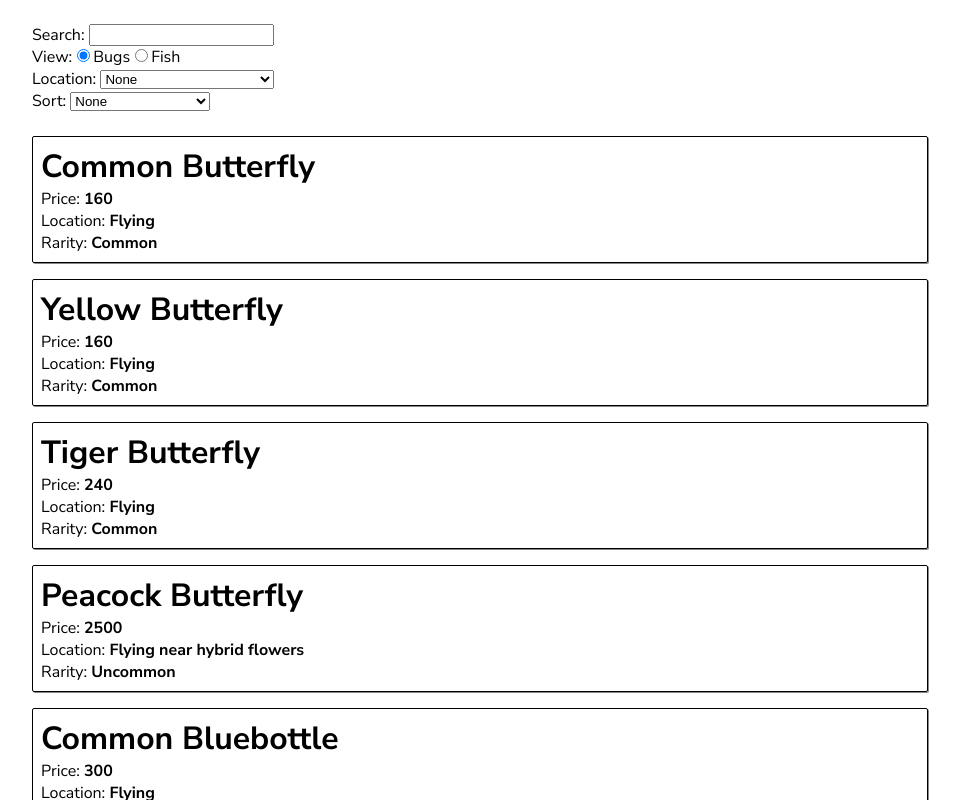
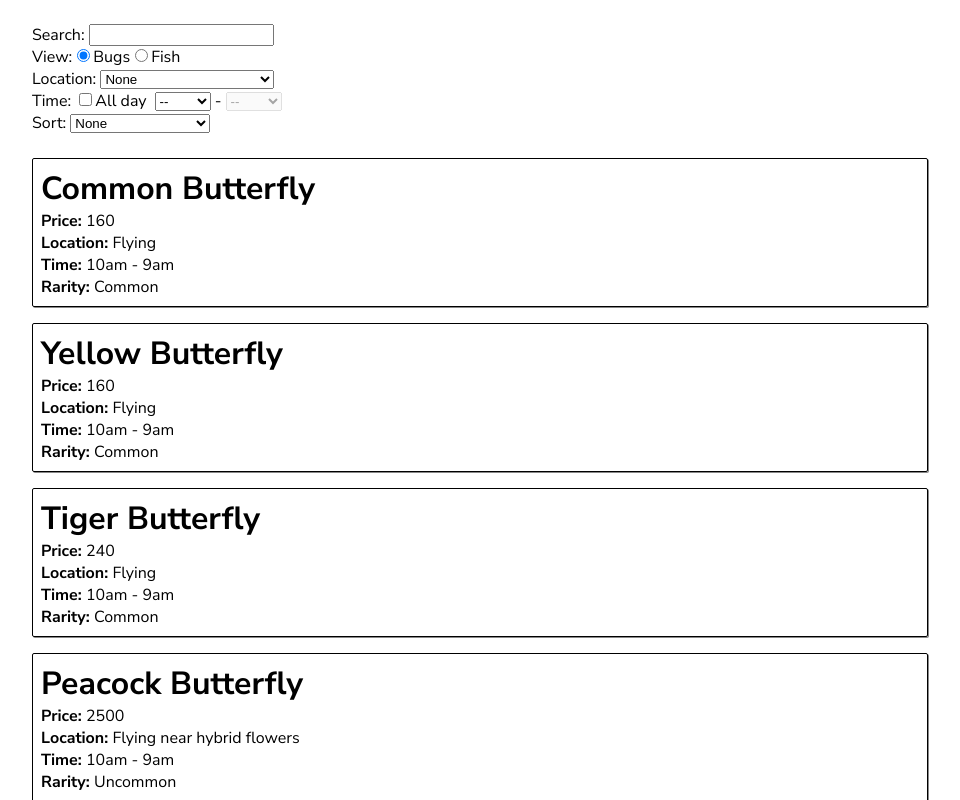
Before and after one commit to t-cho1/acnh-critter-lookup, a React (Create React App) app: page / in a window 1280 px wide. Shown: the top 800 px of the page, without its empty margins (160-1120 px from the left). Built offline with nearby package versions, Linux system fonts and the light colour scheme.

Commit message:
Time of day

```diff
--- a/src/App.tsx
+++ b/src/App.tsx
@@ -1,11 +1,15 @@
 import React from 'react'
 import styled from 'styled-components'
 
-import { ListView, SortField, ICreature, BugLocation, FishLocation, Location } from './types'
+import { ListView, SortField, ICreature, BugLocation, Location, Time as TimeType } from './types'
 import { originalCreatureMap, getCreatureUpdates } from './helpers'
 
 import SearchField from './SearchInput'
 import Views from './Views'
+import Locations from './Locations'
+import Time from './Time'
+import SortFields from './SortFields'
+import Creatures from './Creatures'
 
 import './App.css'
 
@@ -22,6 +26,11 @@ interface IState {
 
   // location
   location: Location
+
+  // time
+  startTime: TimeType
+  endTime: TimeType
+  allDay: boolean
 
   // sort field
   sortField: SortField
@@ -43,37 +52,23 @@ const Filters = styled.div`
   margin-bottom: 24px;
 `
 
-const CreatureName = styled.h1`
-  margin: 0;
-  text-transform: capitalize;
-`
-
-const CreatureCard = styled.div`
-  border: 1px solid;
-  margin-bottom: 16px;
-  padding: 8px;
-  border-radius: 2px;
-  box-shadow: 1px 1px #888;
-`
-
-const CreatureInfo = styled.span`
-  font-weight: bold;
-`
+const initialState: IState = Object.freeze({
+  bugs: originalCreatureMap[ListView.Bugs],
+  fish: originalCreatureMap[ListView.Fish],
+  searchInput: '',
+  listView: ListView.Bugs,
+  location: BugLocation.None,
+  startTime: null,
+  endTime: null,
+  allDay: false,
+  sortField: SortField.None,
+})
 
 export default class App extends React.Component<{}, IState> {
   constructor(props: any) {
     super(props)
-    this.state = this.initialState
+    this.state = initialState
   }
-
-  initialState = Object.freeze({
-    bugs: originalCreatureMap[ListView.Bugs],
-    fish: originalCreatureMap[ListView.Fish],
-    searchInput: '',
-    listView: ListView.Bugs,
-    location: BugLocation.None,
-    sortField: SortField.None,
-  })
 
   get creatures(): ICreature[] {
     return this.state[this.state.listView]
@@ -82,16 +77,16 @@ export default class App extends React.Component<{}, IState> {
   changeListView = (event: React.ChangeEvent<HTMLInputElement>) => {
     const listView = event.target.value
     this.setState({
-      ...this.initialState,
+      ...initialState,
       listView: listView as ListView,
     })
   }
 
   handleSearchInputChange = (event: React.ChangeEvent<HTMLInputElement>) => {
     const { value: searchInput } = event.target
-    const { listView, location, sortField } = this.state
+    const { allDay, endTime, listView, location, sortField, startTime } = this.state
     this.setState({
-      ...getCreatureUpdates(listView, sortField, searchInput, location),
+      ...getCreatureUpdates(listView, sortField, searchInput, startTime, endTime, allDay, location),
       searchInput,
       ...{},
     })
@@ -100,73 +95,94 @@ export default class App extends React.Component<{}, IState> {
   handleLocationChange = (event: React.ChangeEvent<HTMLSelectElement>) => {
     const { value } = event.target
     const location = value as Location
-    const { listView, searchInput, sortField } = this.state
+    const { allDay, endTime, listView, searchInput, sortField, startTime } = this.state
     this.setState({
-      ...getCreatureUpdates(listView, sortField, searchInput, location),
+      ...getCreatureUpdates(listView, sortField, searchInput, startTime, endTime, allDay, location),
       location,
+      ...{},
+    })
+  }
+
+  handleStartTimeChange = (event: React.ChangeEvent<HTMLSelectElement>) => {
+    const { value } = event.target
+    console.log(value)
+    const startTime = parseInt(value)
+    if (startTime > -1) {
+      this.setState({
+        startTime,
+        endTime: null,
+      })
+    } else {
+      this.setState({
+        startTime: null,
+        endTime: null,
+      })
+    }
+  }
+
+  handleEndTimeChange = (event: React.ChangeEvent<HTMLSelectElement>) => {
+    const { value } = event.target
+    const { allDay, listView, location, searchInput, sortField, startTime } = this.state
+    console.log(value)
+    const endTime = parseInt(value)
+    this.setState({
+      ...getCreatureUpdates(listView, sortField, searchInput, startTime, endTime, allDay, location),
+      endTime,
+      ...{},
+    })
+  }
+
+  handleAllDayCheckboxChange = (event: React.ChangeEvent<HTMLInputElement>) => {
+    const { checked } = event.target
+    const { endTime, listView, location, searchInput, sortField, startTime } = this.state
+    const allDay = checked
+    const updates: any = { allDay }
+    if (allDay) {
+      updates.startTime = null
+      updates.endTime = null
+    }
+    this.setState({
+      ...getCreatureUpdates(listView, sortField, searchInput, startTime, endTime, allDay, location),
+      ...updates,
       ...{},
     })
   }
 
   handleSortFieldChange = (event: React.ChangeEvent<HTMLSelectElement>) => {
     const { value } = event.target
-    const { listView, location, searchInput } = this.state
+    const { allDay, endTime, listView, location, searchInput, startTime } = this.state
     const sortField = value as SortField
     this.setState({
-      ...getCreatureUpdates(listView, sortField, searchInput, location),
+      ...getCreatureUpdates(listView, sortField, searchInput, startTime, endTime, allDay, location),
       sortField,
       ...{},
     })
   }
 
   render() {
-    const { listView, location, sortField } = this.state
-    const locations: Location[] =
-      listView === ListView.Bugs ? Object.values(BugLocation) : Object.values(FishLocation)
+    const { allDay, endTime, listView, location, sortField, startTime } = this.state
 
     return (
       <AppContainer>
         <Filters>
           <SearchField search={this.handleSearchInputChange} />
           <Views changeListView={this.changeListView} currentListView={listView} />
-          <div>
-            <span>Location: </span>
-            <select value={location} onChange={this.handleLocationChange}>
-              {locations.map((location: Location) => (
-                <option key={location}>{location}</option>
-              ))}
-            </select>
-          </div>
-          <div>
-            <span>Sort: </span>
-            <select value={sortField} onChange={this.handleSortFieldChange}>
-              {Object.values(SortField).map((sortField) => (
-                <option key={sortField}>{sortField}</option>
-              ))}
-            </select>
-          </div>
+          <Locations
+            handleLocationChange={this.handleLocationChange}
+            listView={listView}
+            location={location}
+          />
+          <Time
+            handleAllDayCheckboxChange={this.handleAllDayCheckboxChange}
+            handleStartTimeChange={this.handleStartTimeChange}
+            handleEndTimeChange={this.handleEndTimeChange}
+            allDay={allDay}
+            startTime={startTime}
+            endTime={endTime}
+          />
+          <SortFields handleSortFieldChange={this.handleSortFieldChange} sortField={sortField} />
         </Filters>
-        <div>
-          {this.creatures.map((creature) => (
-            <CreatureCard key={creature.id}>
-              <CreatureName>{creature.name}</CreatureName>
-              <div>
-                <div>
-                  <span>Price: </span>
-                  <CreatureInfo>{creature.price}</CreatureInfo>
-                </div>
-                <div>
-                  <span>Location: </span>
-                  <CreatureInfo>{creature.availability.location}</CreatureInfo>
-                </div>
-                <div>
-                  <span>Rarity: </span>
-                  <CreatureInfo>{creature.availability.rarity}</CreatureInfo>
-                </div>
-              </div>
-            </CreatureCard>
-          ))}
-        </div>
+        <Creatures creatures={this.creatures} />
       </AppContainer>
     )
   }
--- /dev/null
+++ b/src/Creatures.tsx
@@ -0,0 +1,62 @@
+import React from 'react'
+import styled from 'styled-components'
+
+import { ICreature } from './types'
+import { convertNumberToTime } from './helpers'
+
+interface IProps {
+  creatures: ICreature[]
+}
+
+const CreatureName = styled.h1`
+  margin: 0;
+  text-transform: capitalize;
+`
+
+const CreatureCard = styled.div`
+  border: 1px solid;
+  margin-bottom: 16px;
+  padding: 8px;
+  border-radius: 2px;
+  box-shadow: 1px 1px #888;
+`
+
+const Label = styled.span`
+  font-weight: bold;
+`
+
+function getTimeDisplay(time: number[]): string {
+  const startTime = convertNumberToTime(time[0])
+  const endTime = convertNumberToTime(time[time.length - 1])
+  return `${startTime} - ${endTime}`
+}
+
+export default function Creatures({ creatures }: IProps) {
+  return (
+    <div>
+      {creatures.map(({ id, availability: { isAllDay, location, rarity, time }, name, price }) => (
+        <CreatureCard key={id}>
+          <CreatureName>{name}</CreatureName>
+          <div>
+            <div>
+              <Label>Price: </Label>
+              <span>{price}</span>
+            </div>
+            <div>
+              <Label>Location: </Label>
+              <span>{location}</span>
+            </div>
+            <div>
+              <Label>Time: </Label>
+              <span>{isAllDay ? 'All day' : getTimeDisplay(time)}</span>
+            </div>
+            <div>
+              <Label>Rarity: </Label>
+              <span>{rarity}</span>
+            </div>
+          </div>
+        </CreatureCard>
+      ))}
+    </div>
+  )
+}
--- /dev/null
+++ b/src/Locations.tsx
@@ -0,0 +1,24 @@
+import React from 'react'
+
+import { BugLocation, FishLocation, ListView, Location } from './types'
+
+interface IProps {
+  handleLocationChange: (event: React.ChangeEvent<HTMLSelectElement>) => void
+  listView: ListView
+  location: Location
+}
+
+export default function Locations({ handleLocationChange, listView, location }: IProps) {
+  const locations: Location[] =
+    listView === ListView.Bugs ? Object.values(BugLocation) : Object.values(FishLocation)
+  return (
+    <div>
+      <span>Location: </span>
+      <select value={location} onChange={handleLocationChange}>
+        {locations.map((location: Location) => (
+          <option key={location}>{location}</option>
+        ))}
+      </select>
+    </div>
+  )
+}
--- /dev/null
+++ b/src/SortFields.tsx
@@ -0,0 +1,21 @@
+import React from 'react'
+
+import { SortField } from './types'
+
+interface IProps {
+  handleSortFieldChange: (event: React.ChangeEvent<HTMLSelectElement>) => void
+  sortField: SortField
+}
+
+export default function SortFields({ handleSortFieldChange, sortField }: IProps) {
+  return (
+    <div>
+      <span>Sort: </span>
+      <select value={sortField} onChange={handleSortFieldChange}>
+        {Object.values(SortField).map((sortField) => (
+          <option key={sortField}>{sortField}</option>
+        ))}
+      </select>
+    </div>
+  )
+}
--- /dev/null
+++ b/src/Time.tsx
@@ -0,0 +1,58 @@
+import React from 'react'
+import styled from 'styled-components'
+
+import { getAllTimeString } from './helpers'
+import { Time as TimeType } from './types'
+
+interface IProps {
+  handleAllDayCheckboxChange: (event: React.ChangeEvent<HTMLInputElement>) => void
+  handleStartTimeChange: (event: React.ChangeEvent<HTMLSelectElement>) => void
+  handleEndTimeChange: (event: React.ChangeEvent<HTMLSelectElement>) => void
+  allDay: boolean
+  startTime: TimeType
+  endTime: TimeType
+}
+
+const AllDay = styled.span`
+  margin-right: 8px;
+`
+
+export default function Time({
+  handleAllDayCheckboxChange,
+  handleStartTimeChange,
+  handleEndTimeChange,
+  allDay,
+  startTime,
+  endTime,
+}: IProps) {
+  return (
+    <div>
+      <span>Time: </span>
+      <span>
+        <input type="checkbox" onChange={handleAllDayCheckboxChange} />
+        <AllDay>All day</AllDay>
+      </span>
+      <span>
+        <select value={startTime || '--'} onChange={handleStartTimeChange} disabled={allDay}>
+          {['--', ...getAllTimeString()].map((timeString, index) => (
+            <option key={timeString} value={index - 1}>
+              {timeString}
+            </option>
+          ))}
+        </select>
+        <span> - </span>
+        <select
+          value={endTime || '--'}
+          onChange={handleEndTimeChange}
+          disabled={startTime === null}
+        >
+          {['--', ...getAllTimeString().slice(startTime as number)].map((timeString, index) => (
+            <option key={timeString} value={index - 1}>
+              {timeString}
+            </option>
+          ))}
+        </select>
+      </span>
+    </div>
+  )
+}
--- a/src/helpers.ts
+++ b/src/helpers.ts
@@ -7,6 +7,7 @@ import {
   BugLocation,
   FishLocation,
   Location,
+  Time,
   Rarity,
   ICreature,
 } from './types'
@@ -18,7 +19,7 @@ export const originalCreatureMap = Object.freeze({
   [ListView.Fish]: originalFish,
 })
 
-export function convertCreatureJsonToInterface(creatureJson: any) {
+function convertCreatureJsonToInterface(creatureJson: any) {
   return Object.values(creatureJson).map(({ id, name, price, availability }: any) => ({
     id,
     name: name['name-USen'],
@@ -26,6 +27,10 @@ export function convertCreatureJsonToInterface(creatureJson: any) {
     availability: {
       location: availability.location,
       rarity: availability.rarity,
+      time: [...availability['time-array']].sort(),
+      isAllDay: availability.isAllDay,
+      monthNorthern: availability['month-array-northern'],
+      monthSouthern: availability['month-array-southern'],
     },
   }))
 }
@@ -49,18 +54,50 @@ export function isSubsequence(a: string, b: string): boolean {
   return j === m
 }
 
+/**
+ * Convert number to time of day
+ * eg. convertNumberToTime(5) => '5am', convertNumberToTime(18) => '6pm
+ */
+export function convertNumberToTime(n: number): string {
+  // special cases
+  if (n === 0) {
+    return '12am'
+  }
+  if (n === 12) {
+    return '12pm'
+  }
+  const suffix = n < 12 ? 'am' : 'pm'
+  return `${n % 12}${suffix}`
+}
+
+export function getAllTimeString(): string[] {
+  const hours = []
+  for (let i = 0; i < 24; i++) {
+    hours.push(i)
+  }
+  return hours.map((hour: number) => convertNumberToTime(hour))
+}
+
 function sortAndFilterCreatures(
   creatures: any[],
   sortField: SortField,
   searchKeyword: string,
-  location: Location
+  location: Location,
+  startTime: Time,
+  endTime: Time,
+  allDay: boolean
 ): ICreature[] {
-  console.log(sortField, searchKeyword, location)
+  console.log(sortField, searchKeyword, location, startTime, endTime)
   // sort first
   const sortedBySortField = sortBySortField(creatures, sortField)
 
-  // then filter by location and keyword
+  // then filter
   let filtered = filterByLocation(sortedBySortField, location)
+  if (allDay) {
+    filtered = filterByAllDay(filtered)
+  } else {
+    filtered = filterByTime(filtered, startTime, endTime)
+  }
   filtered = filterBySearchKeyword(filtered, searchKeyword)
 
   return filtered
@@ -99,22 +136,43 @@ function sortBySortField(creatures: any[], sortField: SortField): ICreature[] {
 }
 
 function filterBySearchKeyword(creatures: ICreature[], keyword: string): ICreature[] {
-  return creatures.filter((creature: ICreature) =>
-    isSubsequence(creature.name.toLowerCase(), keyword.toLowerCase())
-  )
+  return creatures.filter(({ name }) => isSubsequence(name.toLowerCase(), keyword.toLowerCase()))
 }
 
 function filterByLocation(creatures: ICreature[], location: Location): ICreature[] {
   if (location === BugLocation.None || location === FishLocation.None) {
     return creatures
   }
-  return creatures.filter((creature: ICreature) => creature.availability.location === location)
+  return creatures.filter(
+    ({ availability: { location: creatureLocation } }) => creatureLocation === location
+  )
+}
+
+function filterByTime(
+  creatures: ICreature[],
+  startTime: Time,
+  endTime: Time
+): ICreature[] {
+  if (startTime === null) {
+    return creatures
+  }
+  return creatures.filter(
+    ({ availability: { time } }) =>
+      time[0] <= startTime && (endTime as number) <= time[time.length - 1]
+  )
+}
+
+function filterByAllDay(creatures: ICreature[]) {
+  return creatures.filter(({ availability: { isAllDay } }) => isAllDay)
 }
 
 export function getCreatureUpdates(
   listView: ListView,
   sortField: SortField,
   searchInput: string,
+  startTime: Time,
+  endTime: Time,
+  allDay: boolean,
   location: Location
 ) {
   return {
@@ -122,7 +180,10 @@ export function getCreatureUpdates(
       originalCreatureMap[listView],
       sortField,
       searchInput,
-      location
+      location,
+      startTime,
+      endTime,
+      allDay,
     ),
   }
 }
--- a/src/types.ts
+++ b/src/types.ts
@@ -58,10 +58,15 @@ export enum Rarity {
 }
 
 export type Location = BugLocation | FishLocation
+export type Time = number | null
 
 interface Availability {
   readonly location: Location
   readonly rarity: Rarity
+  readonly time: number[] // starts at 0
+  readonly isAllDay: boolean
+  readonly monthNorthern: number[] // starts at 1
+  readonly monthSouthern: number[] // starts at 1
 }
 
 export interface ICreature {
```
